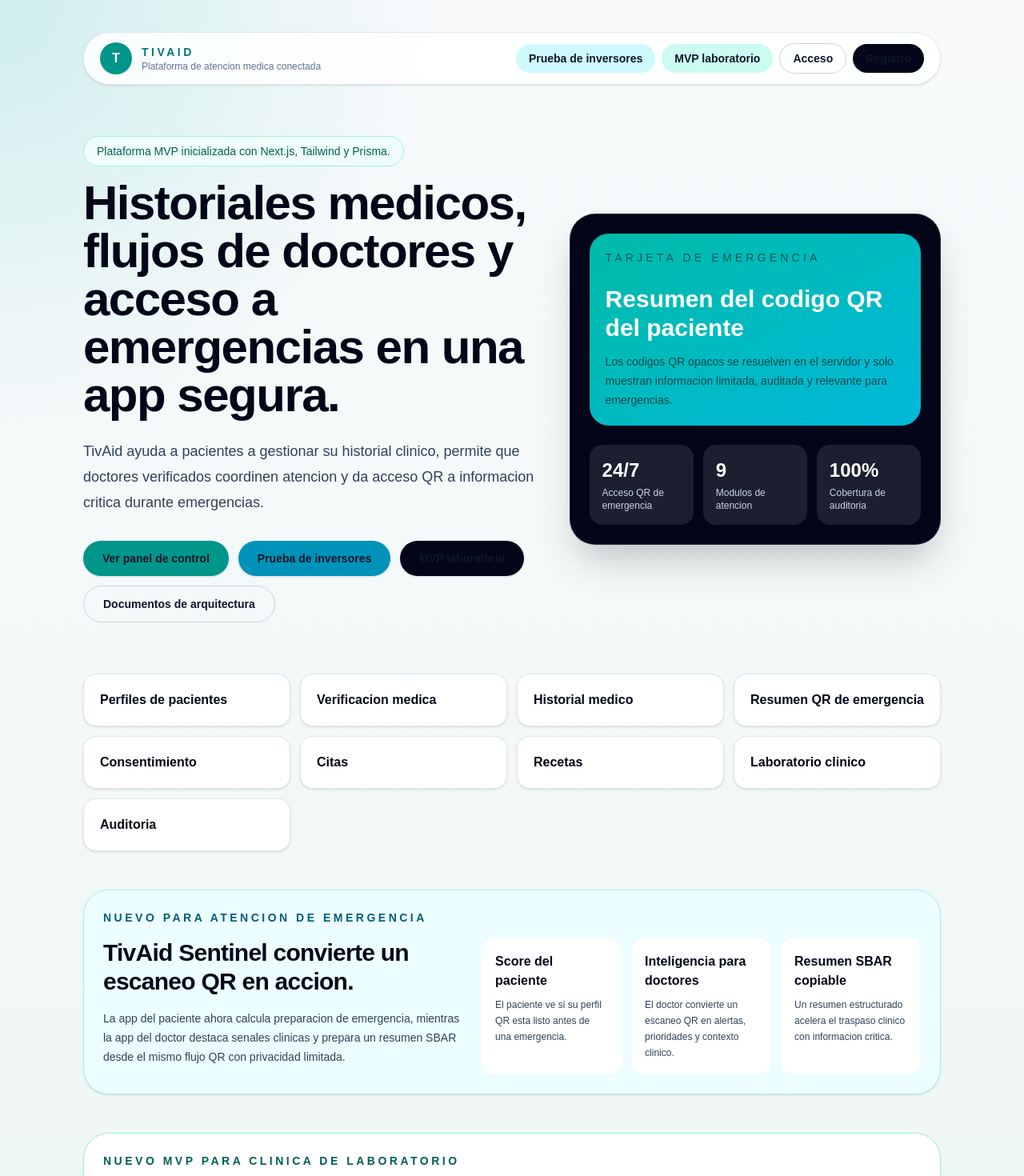
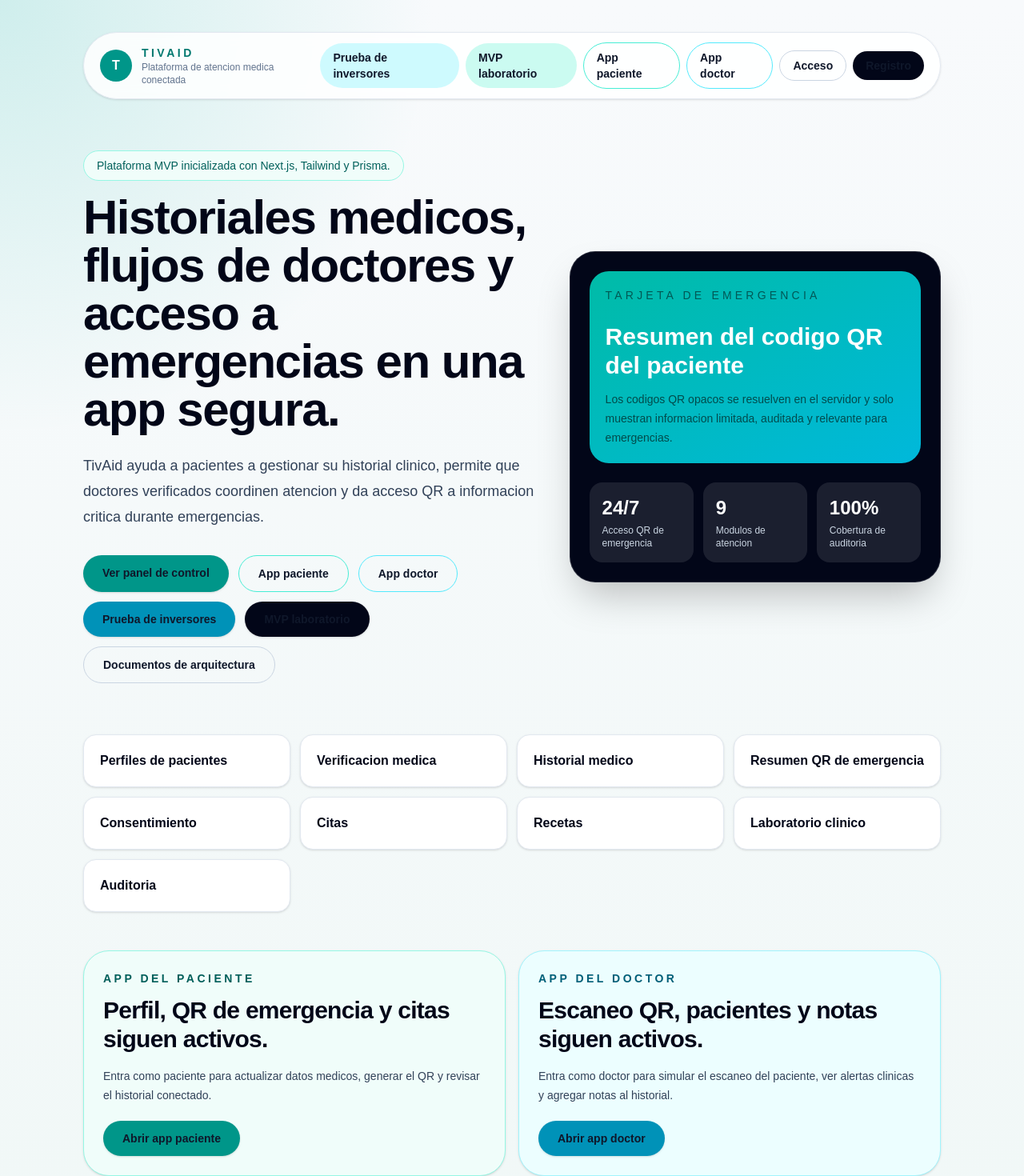
Before and after one commit to FDM0823/TIVIAID, a Next.js app: page / in a window 1280 px wide. Shown: the top 1470 px of the page at 80% size. Built offline with nearby package versions, Linux system fonts and the light colour scheme.

Commit message:
Restore visible patient and doctor app links
Co-authored-by: FDM0823 <FDM0823@users.noreply.github.com>

```diff
--- a/src/app/page.tsx
+++ b/src/app/page.tsx
@@ -65,6 +65,18 @@ export default function Home() {
             MVP laboratorio
           </a>
           <a
+            className="hidden rounded-full border border-teal-300 px-4 py-2 text-sm font-semibold text-teal-800 transition hover:border-teal-500 xl:inline-flex"
+            href="/patient"
+          >
+            App paciente
+          </a>
+          <a
+            className="hidden rounded-full border border-cyan-300 px-4 py-2 text-sm font-semibold text-cyan-800 transition hover:border-cyan-500 xl:inline-flex"
+            href="/doctor"
+          >
+            App doctor
+          </a>
+          <a
             className="rounded-full border border-slate-300 px-4 py-2 text-sm font-semibold text-slate-800 transition hover:border-teal-400 hover:text-teal-700"
             href="/login"
           >
@@ -98,6 +110,18 @@ export default function Home() {
               href="/dashboard"
             >
               Ver panel de control
+            </a>
+            <a
+              className="rounded-full border border-teal-300 px-6 py-3 text-sm font-semibold text-teal-800 transition hover:border-teal-500 hover:text-teal-700"
+              href="/patient"
+            >
+              App paciente
+            </a>
+            <a
+              className="rounded-full border border-cyan-300 px-6 py-3 text-sm font-semibold text-cyan-800 transition hover:border-cyan-500 hover:text-cyan-700"
+              href="/doctor"
+            >
+              App doctor
             </a>
             <a
               className="rounded-full bg-cyan-600 px-6 py-3 text-sm font-semibold text-white shadow-sm transition hover:bg-cyan-700"
@@ -151,6 +175,45 @@ export default function Home() {
             <p className="font-semibold text-slate-950">{module}</p>
           </div>
         ))}
+      </section>
+
+      <section className="mb-12 grid gap-4 lg:grid-cols-2">
+        <article className="rounded-[2rem] border border-teal-200 bg-teal-50 p-6 shadow-sm">
+          <p className="text-sm font-semibold uppercase tracking-[0.25em] text-teal-800">
+            App del paciente
+          </p>
+          <h2 className="mt-3 text-3xl font-bold tracking-tight text-slate-950">
+            Perfil, QR de emergencia y citas siguen activos.
+          </h2>
+          <p className="mt-4 text-sm leading-6 text-slate-700">
+            Entra como paciente para actualizar datos medicos, generar el QR y
+            revisar el historial conectado.
+          </p>
+          <a
+            className="mt-5 inline-flex rounded-full bg-teal-600 px-6 py-3 text-sm font-semibold text-white shadow-sm transition hover:bg-teal-700"
+            href="/patient"
+          >
+            Abrir app paciente
+          </a>
+        </article>
+        <article className="rounded-[2rem] border border-cyan-200 bg-cyan-50 p-6 shadow-sm">
+          <p className="text-sm font-semibold uppercase tracking-[0.25em] text-cyan-800">
+            App del doctor
+          </p>
+          <h2 className="mt-3 text-3xl font-bold tracking-tight text-slate-950">
+            Escaneo QR, pacientes y notas siguen activos.
+          </h2>
+          <p className="mt-4 text-sm leading-6 text-slate-700">
+            Entra como doctor para simular el escaneo del paciente, ver alertas
+            clinicas y agregar notas al historial.
+          </p>
+          <a
+            className="mt-5 inline-flex rounded-full bg-cyan-600 px-6 py-3 text-sm font-semibold text-white shadow-sm transition hover:bg-cyan-700"
+            href="/doctor"
+          >
+            Abrir app doctor
+          </a>
+        </article>
       </section>
 
       <section className="mb-12 rounded-[2rem] border border-cyan-200 bg-cyan-50 p-6 shadow-sm">
```
